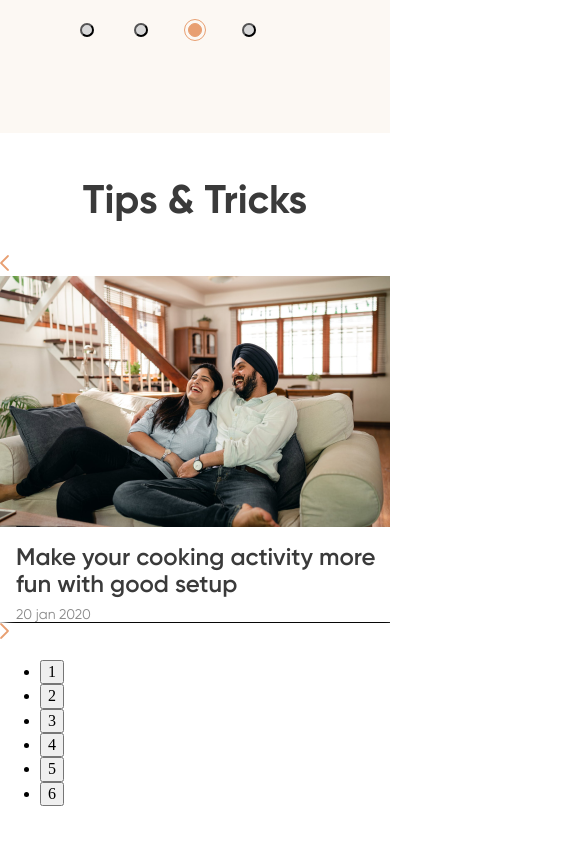
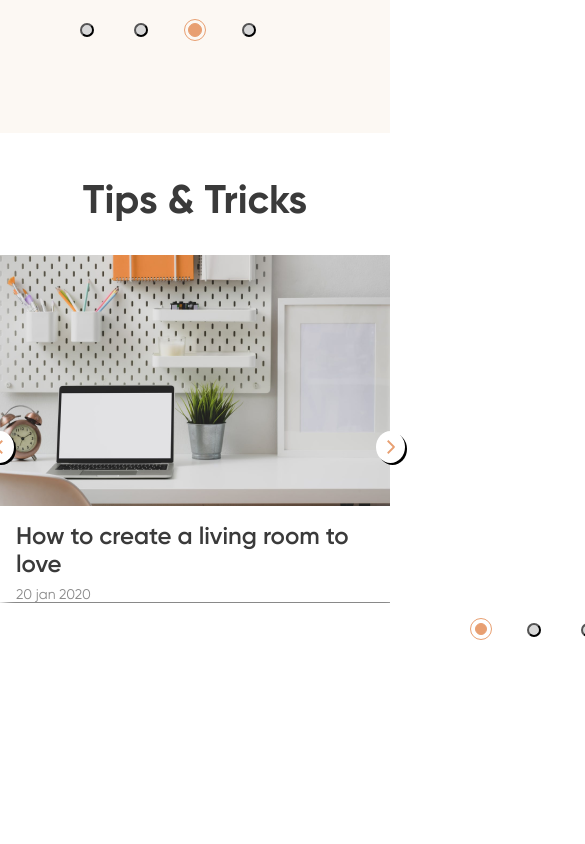
Before and after one commit to GoodGopnik/furnitureShop, a website: page app/index.html in a window 390 px wide. Shown: the part 6780-7624 px from the top of the page, 585 px wide, since content can reach past the window. After the commit the page ends 7435 px from the top, so only its background shows below. Drawn offline with nearby package versions, Linux system fonts and the light colour scheme.

Commit message:
сделал пятый блок без адаптива

```diff
--- a/app/js/main.js
+++ b/app/js/main.js
@@ -35,9 +35,9 @@ $('.variable-width').slick({
   $('.block5').slick({
     dots: true,
     infinite: true,
-    speed: 300,
-    autoplay: true,
-    autoplaySpeed: 2000,
+    // speed: 300,
+    // autoplay: true,
+    // autoplaySpeed: 2000,
     slidesToShow: 3,
     centerMode: true,
     variableWidth: true,
--- a/app/scss/style.scss
+++ b/app/scss/style.scss
@@ -472,8 +472,60 @@
     }
     .tips_tricks_about_slider_block {
         .block5 {
+            .slick-dots {
+                position: absolute;
+                left: 415px;
+                bottom: -50px;
+                display: flex;
+                flex-direction: row;
+            }
+            .slick-dots button {
+                border-radius: 50%;
+                outline: none;
+                font-size: 0;
+                padding: 5px 5px;
+                background: $grey-light;
+                position: relative;
+            }
+            .slick-dots .slick-active button {
+                background: $rusty;
+                border: 1px solid $rusty;
+            }
+            .slick-dots .slick-active button::after {
+                content: "";
+                position: absolute;
+                padding: 10px 10px;
+                border-radius: 50%;
+                border: 1px solid $rusty;
+                top: -6px;
+                left: -6px;
+            }
+            .slick-dots li {
+                list-style: none;
+                font-size: 0;
+                margin: 0 20px;
+            }
+            .block5_prev {
+                position: absolute;
+                left: -15px;
+                bottom: 140px;
+                z-index: 2;
+                border-radius: 50%;
+                background: $white;
+                padding: 8px 10px;
+                box-shadow: 2px 2px;
+            }
+            .block5_next {
+                position: absolute;
+                right: -15px;
+                bottom: 140px;
+                border-radius: 50%;
+                background: $white;
+                padding: 8px 10px;
+                box-shadow: 2px 2px;
+            }
             .slick-current .tips_tricks_block_border {
-                box-shadow: 5px 10px 10px;
+                box-shadow: 5px 0 10px;
             }
             .slick-active .tips_tricks_block {
                 padding: 0 20px;
```
Also changed, not shown: app/css/style.min.css, 1 other file.
